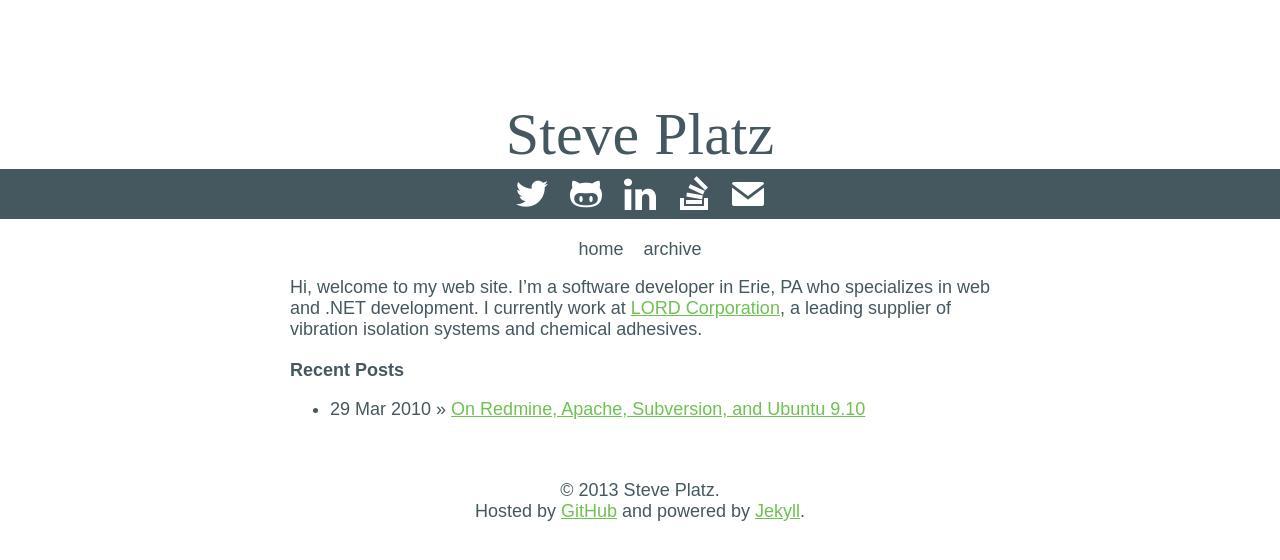
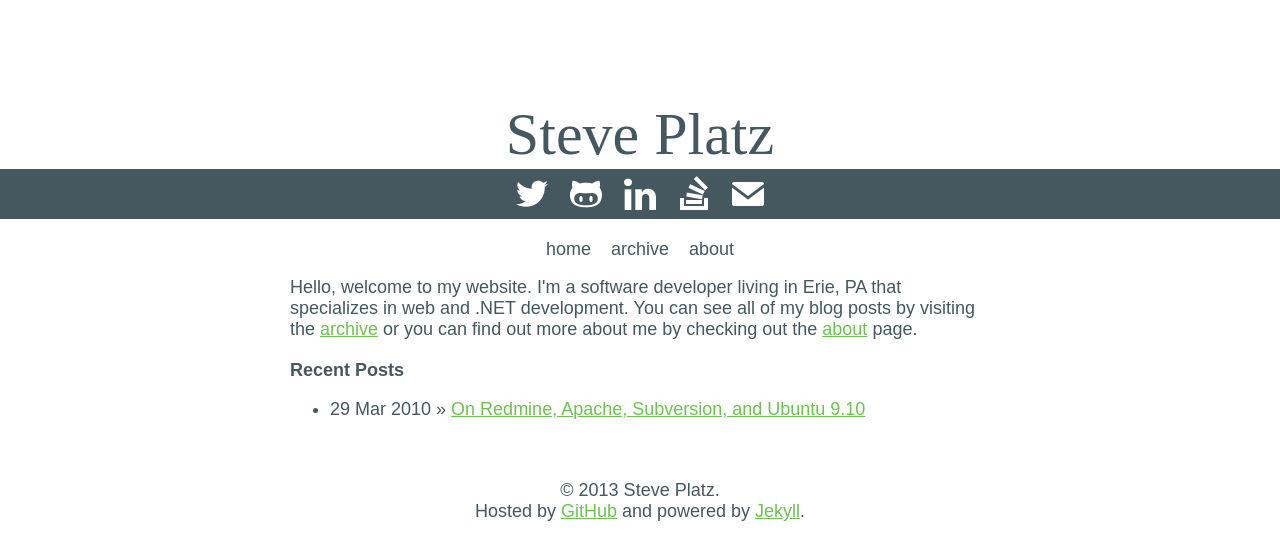
Before and after one commit to steveplatz/steveplatz.github.com, a Jekyll site: the page built from index.html, in a window 1280 px wide. Shown: the top 560 px of the page. Built offline with Jekyll 4.4.1, drawn with Linux system fonts in a browser that asks for light colours.

Commit message:
Add about page and tweak main page wording

```diff
--- a/_layouts/default.html
+++ b/_layouts/default.html
@@ -69,6 +69,7 @@
 <ul class="menu">
   <li><a href="/" title="Home">home</a></li>
   <li><a href="/archive.html" title="Home">archive</a></li>
+  <li><a href="/about.html" title="Home">about</a></li>
 </ul>
 </div>
 
--- a/index.html
+++ b/index.html
@@ -3,11 +3,9 @@ layout: default
 title: Home
 description: Steve Platz's personal website and blog.
 ---
+
 <p>
-Hi, welcome to my web site. I’m a software developer in Erie, PA
-who specializes in web and .NET development. I currently work
-at <a href="http://www.lord.com">LORD Corporation</a>, a leading supplier of vibration isolation systems
-and chemical adhesives.
+Hello, welcome to my website. I'm a software developer living in Erie, PA that specializes in web and .NET development. You can see all of my blog posts by visiting the <a href="archive.html">archive</a> or you can find out more about me by checking out the <a href="about.html">about</a> page.
 </p>
 
 <h2>Recent Posts</h2>
```
Also changed, not shown: about.md (added, +11 -0 lines), 2 other files.
